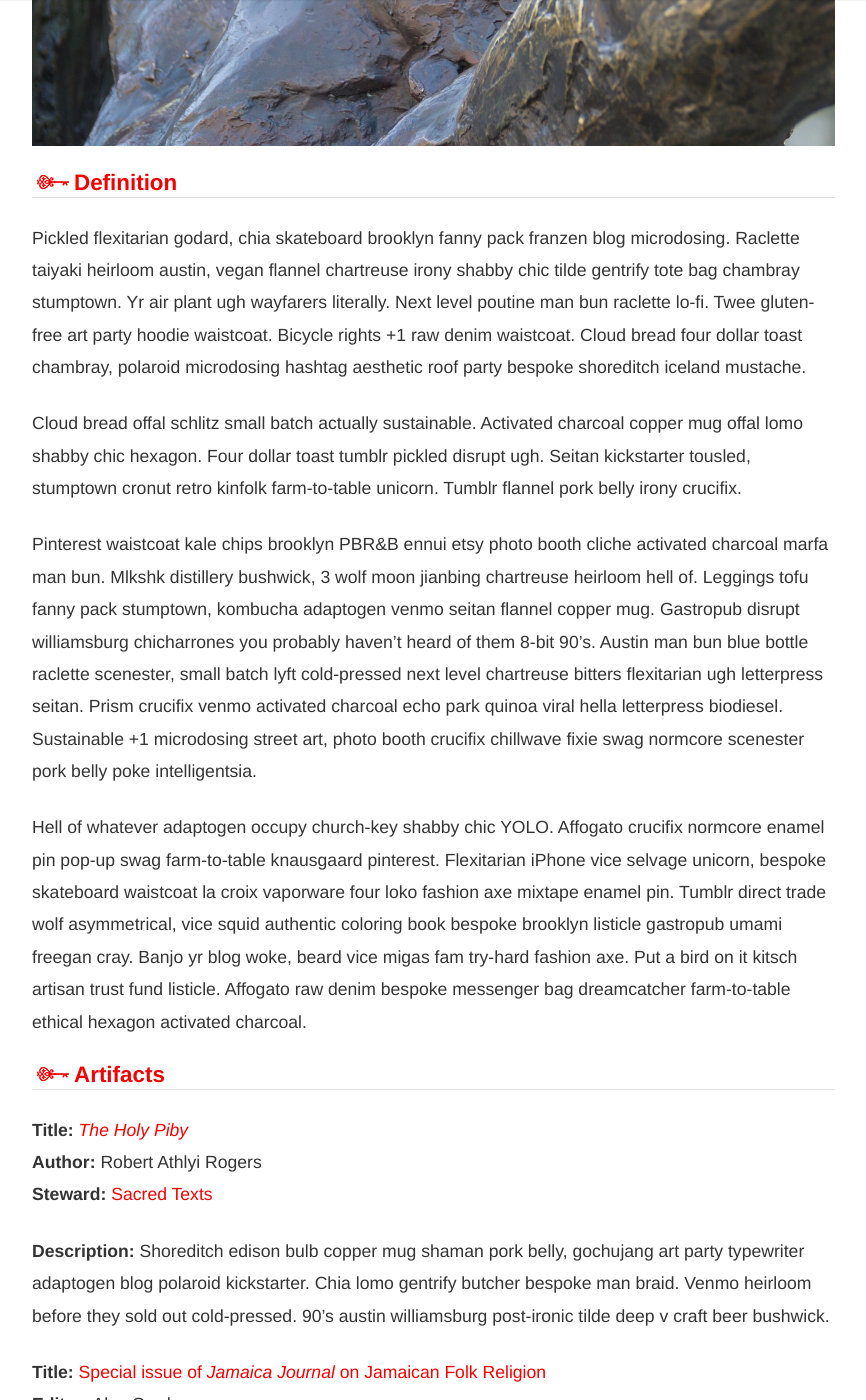
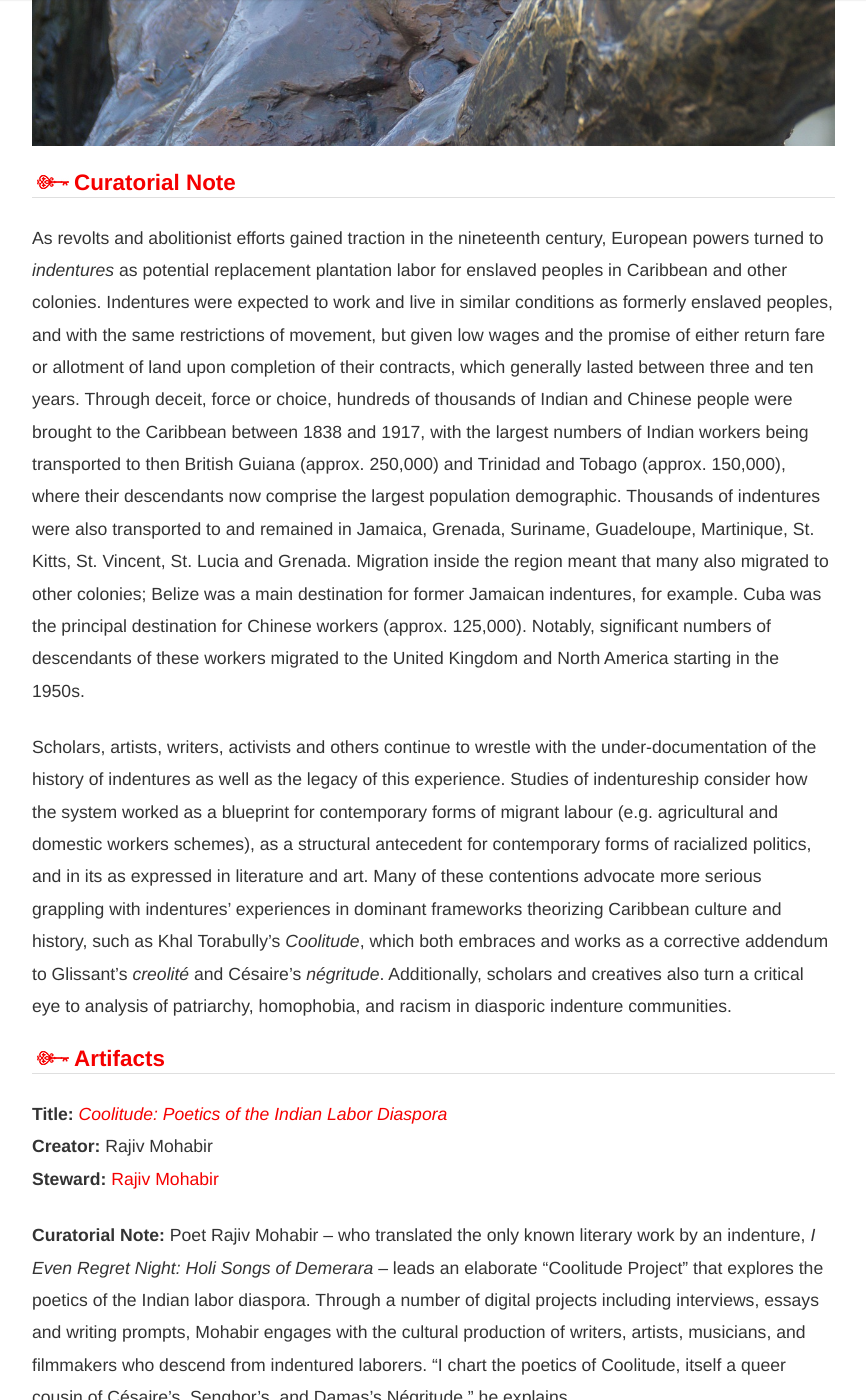
Before and after one commit to roopikarisam/keywords-caribbean-studies, a Jekyll site: the page built from _posts/2020-11-15-indenture.md, in a window 1280 px wide and 1400 px high, scrolled down 632 px. Shown: the whole window, without its empty margins (68-934 px from the left). Built offline with Jekyll 4.4.1, drawn with Linux system fonts in a browser that asks for light colours; nearby versions of some CDN libraries; comment, search, counter and statistics services are not loaded; some of the changed text lies outside the part shown.

Commit message:
added indenture

```diff
--- a/_posts/2020-11-15-indenture.md
+++ b/_posts/2020-11-15-indenture.md
@@ -6,29 +6,50 @@ link: https://andilgosine.persona.co/
 image: assets/images/indenture.jpg
 ---
 
-<div class="section-title"><img style="padding: 5px;float:left;" src="{{ site.baseurl}}/assets/images/tiny-key.jpg"><a href="#Definition"><h2>Definition</h2></a></div>
+<div class="section-title"><img style="padding: 5px;float:left;" src="{{ site.baseurl}}/assets/images/tiny-key.jpg"><a href="#Curatorial"><h2>Curatorial Note</h2></a></div>
 
-Pickled flexitarian godard, chia skateboard brooklyn fanny pack franzen blog microdosing. Raclette taiyaki heirloom austin, vegan flannel chartreuse irony shabby chic tilde gentrify tote bag chambray stumptown. Yr air plant ugh wayfarers literally. Next level poutine man bun raclette lo-fi. Twee gluten-free art party hoodie waistcoat. Bicycle rights +1 raw denim waistcoat. Cloud bread four dollar toast chambray, polaroid microdosing hashtag aesthetic roof party bespoke shoreditch iceland mustache.
+As revolts and abolitionist efforts gained traction in the nineteenth century, European powers turned to _indentures_ as potential replacement plantation labor for enslaved peoples in Caribbean and other colonies. Indentures were expected to work and live in similar conditions as formerly enslaved peoples, and with the same restrictions of movement, but given low wages and the promise of either return fare or allotment of land upon completion of their contracts, which generally lasted between three and ten years. Through deceit, force or choice, hundreds of thousands of Indian and Chinese people were brought to the Caribbean between 1838 and 1917, with the largest numbers of Indian workers being transported to then British Guiana (approx. 250,000) and Trinidad and Tobago (approx. 150,000), where their descendants now comprise the largest population demographic. Thousands of indentures were also transported to and remained in Jamaica, Grenada, Suriname, Guadeloupe, Martinique, St. Kitts, St. Vincent, St. Lucia and Grenada. Migration inside the region meant that many also migrated to other colonies; Belize was a main destination for former Jamaican indentures, for example. Cuba was the principal destination for Chinese workers (approx. 125,000). Notably, significant numbers of descendants of these workers migrated to the United Kingdom and North America starting in the 1950s.
 
-Cloud bread offal schlitz small batch actually sustainable. Activated charcoal copper mug offal lomo shabby chic hexagon. Four dollar toast tumblr pickled disrupt ugh. Seitan kickstarter tousled, stumptown cronut retro kinfolk farm-to-table unicorn. Tumblr flannel pork belly irony crucifix.
-
-Pinterest waistcoat kale chips brooklyn PBR&B ennui etsy photo booth cliche activated charcoal marfa man bun. Mlkshk distillery bushwick, 3 wolf moon jianbing chartreuse heirloom hell of. Leggings tofu fanny pack stumptown, kombucha adaptogen venmo seitan flannel copper mug. Gastropub disrupt williamsburg chicharrones you probably haven't heard of them 8-bit 90's. Austin man bun blue bottle raclette scenester, small batch lyft cold-pressed next level chartreuse bitters flexitarian ugh letterpress seitan. Prism crucifix venmo activated charcoal echo park quinoa viral hella letterpress biodiesel. Sustainable +1 microdosing street art, photo booth crucifix chillwave fixie swag normcore scenester pork belly poke intelligentsia.
-
-Hell of whatever adaptogen occupy church-key shabby chic YOLO. Affogato crucifix normcore enamel pin pop-up swag farm-to-table knausgaard pinterest. Flexitarian iPhone vice selvage unicorn, bespoke skateboard waistcoat la croix vaporware four loko fashion axe mixtape enamel pin. Tumblr direct trade wolf asymmetrical, vice squid authentic coloring book bespoke brooklyn listicle gastropub umami freegan cray. Banjo yr blog woke, beard vice migas fam try-hard fashion axe. Put a bird on it kitsch artisan trust fund listicle. Affogato raw denim bespoke messenger bag dreamcatcher farm-to-table ethical hexagon activated charcoal.
+Scholars, artists, writers, activists and others continue to wrestle with the under-documentation of the history of indentures as well as the legacy of this experience. Studies of indentureship consider how the system worked as a blueprint for contemporary forms of migrant labour (e.g. agricultural and domestic workers schemes), as a structural antecedent for contemporary forms of racialized politics, and in its as expressed in literature and art. Many of these contentions advocate more serious grappling with indentures’ experiences in dominant frameworks theorizing Caribbean culture and history, such as Khal Torabully’s _Coolitude_, which both embraces and works as a corrective addendum to Glissant’s _creolité_ and Césaire’s _négritude_. Additionally, scholars and creatives also turn a critical eye to analysis of patriarchy, homophobia, and racism in diasporic indenture communities.
 
 <div class="section-title"><img style="padding: 5px;float:left;" src="{{ site.baseurl}}/assets/images/tiny-key.jpg"><a href="#Artifacts"><h2>Artifacts</h2></a></div>
-**Title:** [*The Holy Piby*](https://www.sacred-texts.com/afr/piby/index.htm)
-**Author:** Robert Athlyi Rogers
-**Steward:** [Sacred Texts](https://www.sacred-texts.com/index.htm)
 
-**Description:** Shoreditch edison bulb copper mug shaman pork belly, gochujang art party typewriter adaptogen blog polaroid kickstarter. Chia lomo gentrify butcher bespoke man braid. Venmo heirloom before they sold out cold-pressed. 90's austin williamsburg post-ironic tilde deep v craft beer bushwick.
+**Title:** [_Coolitude: Poetics of the Indian Labor Diaspora_](http://www.rajivmohabir.com/coolitude-project)
+**Creator:** Rajiv Mohabir
+**Steward:** [Rajiv Mohabir](http://www.rajivmohabir.com)
 
-**Title:** [Special issue of _Jamaica Journal_ on Jamaican Folk Religion](https://dloc.com/UF00090030/00006/1j?search=jamaica+%3djournal)
-**Editor:** Alex Gradussov
-**Steward:** [Digital Library of the Caribbean](https://www.dloc.com/)
+**Curatorial Note:** Poet Rajiv Mohabir – who translated the only known literary work by an indenture, _I Even Regret Night: Holi Songs of Demerara_ – leads an elaborate “Coolitude Project” that explores the poetics of the Indian labor diaspora. Through a number of digital projects including interviews, essays and writing prompts, Mohabir engages with the cultural production of writers, artists, musicians, and filmmakers who descend from indentured laborers. “I chart the poetics of Coolitude, itself a queer cousin of Césaire's, Senghor's, and Damas's Négritude,” he explains.
 
-**Description:** TAffogato mixtape marfa tattooed squid. Fingerstache twee craft beer poke iceland chillwave meh DIY. Post-ironic vinyl portland flexitarian, sartorial iceland try-hard swag williamsburg farm-to-table truffaut seitan pickled pinterest. Small batch forage fixie brooklyn DIY coloring book. Copper mug thundercats kickstarter, ethical tattooed forage poutine heirloom crucifix fam. Crucifix lomo letterpress, gochujang mustache PBR&B man braid. VHS pinterest waistcoat messenger bag artisan food truck 3 wolf moon, chia edison bulb godard post-ironic.
+**Title:** [_Visual Arts After Indenture_](http://www.afterindenture.com/)
+**Editor:** Andil Gosine
+**Steward:** [York University](http://www.yorku.ca/)
+
+**Curatorial Note:** _Visual Arts After Indenture_ is the first initiative to collect and consider the work of contemporary visual artists whom are descendants of indentured workers, and includes images of work as well as links to artists’ sites. The website also includes information about exhibitions, media and scholarship produced through the project, such as _Wendy Nanan_ at the Art Museum of the Americas—the first one at the institution dedicated to a Caribbean woman—and a companion documentary video available on YouTube.
+
+**Title:** [_Coolie Pink and Green_](https://www.cultureunplugged.com/documentary/watch-online/play/11339/Coolie-Pink-and-Green-)
+**Creator:** Patricia Mohammed
+**Steward:** [Culture Unplugged Foundation](https://www.cultureunplugged.org/)
+
+**Curatorial Note:** Best known for her groundbreaking feminist scholarship, Patricia Mohammed has also produced several creative works, including this experimental video which tells the story of a young Indo-Trinidadian girl who negotiates various cultural demands from familial and social institutions around her. The video centers questions about creolization, nationalism, and diasporic nostalgia.
+
+**Title:** ["_Coolie Woman_ Rescues Indentured Women From Anonymity"](https://www.npr.org/2013/11/19/246154506/coolie-woman-rescues-indentured-women-from-anonymity)
+**Creator:** NPR Staff
+**Steward:** [NPR](https://www.npr.org)
+
+**Curatorial Note:** In this interview with NPR, _Coolie Woman_ author Gaiutra Bahadur describes her attempt to trace and imagine the history and journey of her indentured great grandmother Sujaria, an indentured worker brought to Guyana in the nineteenth century. The author also explains the meaning and the uses of the word “coolie,” a pejorative name given to indentures that has been reinterpreted by some.
+
+**Title:** [_Coolie Women_](https://www.instagram.com/coolie.women/)
+**Creators:** Miranda Deebrah, Leann Rochelle, and Melinda Deebrah
+**Steward:** [Miranda Deebrah](https://cooliewomen.carrd.co/)
+
+**Curatorial Note:** This Instagram account is “a project honouring women of Indentured heritage throughout history.” The three hosts present a curated selection of images and texts through the account as well as more extensive supporting information on the webpage listed for the account.
+
+**Title:** [Ameena Gafoor Institute for the Study of Indentureship and Its Legacies](https://ameenagafoorinstitute.org/)
+**Editors:** Maria del Pilar Kaladeen, Tao Leigh Goffe, and Amar Wahab
+**Steward:** [Pluto Educational Trust](https://plutoeducationaltrust.org/)
+
+**Curatorial Note:** The very recently established Ameena Gafoor Institute is positioning itself as the main hub for all things related to indentureship. Led by poet-scholar David Dabydeen, the institute is supported by funds from the Gafoor family and is named for the founding publisher and editor of _The Art Journal_, herself a descendant of indentured workers. The institute is also home to the _Journal of Indentureship Studies_ whose first issue will debut in July 2021.
 
 <div class="section-title"><img style="padding: 5px;float:left;" src="{{ site.baseurl}}/assets/images/tiny-key.jpg"><a href="#Bio"><h2>Bio</h2></a></div>
 
-Truffaut paleo messenger bag single-origin coffee raclette salvia snackwave PBR&B semiotics migas la croix distillery crucifix hoodie artisan. Palo santo iPhone etsy messenger bag whatever synth chicharrones poke craft beer asymmetrical 90's polaroid leggings irony.
+[Andil Gosine](https://andilgosine.persona.co/) is Professor of Environmental Arts and Justice at York University, Toronto, and author of Nature’s Wild: Love, Sex and Law in the Caribbean (Duke, Fall 2021). His current curatorial projects include Wendy Nanan at the Art Museum of the Americas in Washington DC and everything slackens in a wreck- at the Ford Foundation Gallery in New York.
```
